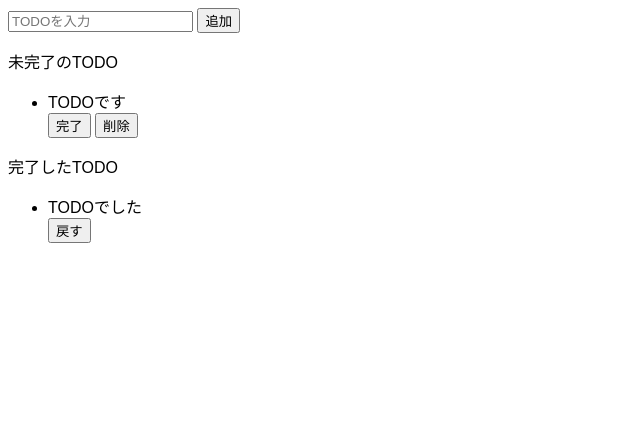
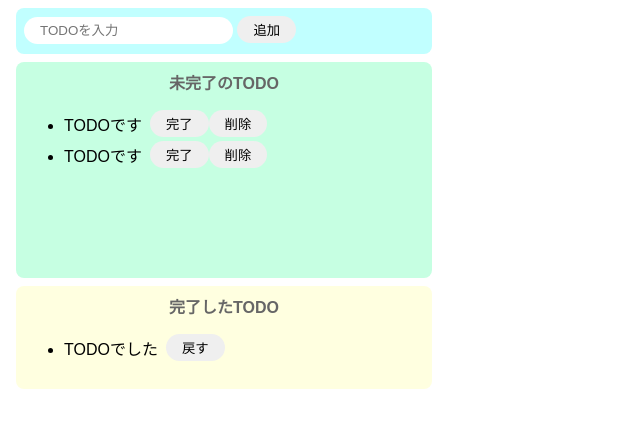
Before and after one commit to ukigumo-shiina3/todo-js, a website built with Parcel: page index.html in a window 1280 px wide. Shown: the whole page, without its empty margins (0-640 px from the left). Built offline with nearby package versions, Linux system fonts and the light colour scheme.

Commit message:
CSSでスタイリング

```diff
--- a/index.html
+++ b/index.html
@@ -6,24 +6,29 @@
   </head>
 
   <body>
-    <div>
+    <div class="input_area">
       <input placeholder="TODOを入力" />
       <button>追加</button>
     </div>
-    <div>
-      <p>未完了のTODO</p>
+    <div class="incomplete_area">
+      <p class="title">未完了のTODO</p>
       <ul>
-        <div>
+        <div class="list_row">
+          <li>TODOです</li>
+          <button>完了</button>
+          <button>削除</button>
+        </div>
+        <div class="list_row">
           <li>TODOです</li>
           <button>完了</button>
           <button>削除</button>
         </div>
       </ul>
     </div>
-    <div>
-      <p>完了したTODO</p>
+    <div class="complete_area">
+      <p class="title">完了したTODO</p>
       <ul>
-        <div>
+        <div class="list_row">
           <li>TODOでした</li>
           <button>戻す</button>
         </div>
--- a/src/styles.css
+++ b/src/styles.css
@@ -1,3 +1,63 @@
 body {
   font-family: sans-serif;
 }
+
+input {
+  border-radius: 16px;
+  border: none;
+  padding: 6px 16px;
+  outline: none;
+}
+
+button {
+  border-radius: 16px;
+  border: none;
+  padding: 4px 16px;
+}
+
+button:hover {
+  background-color: #ff7fff;
+  color: #fff;
+  cursor: pointer;
+}
+
+li {
+  margin-right: 8px;
+}
+
+.input_area {
+  background-color: #c1ffff;
+  width: 400px;
+  height: 30px;
+  padding: 8px;
+  margin: 8px;
+  border-radius: 8px;
+}
+.incomplete_area {
+  background-color: #c6ffe2;
+  width: 400px;
+  min-height: 200px;
+  padding: 8px;
+  margin: 8px;
+  border-radius: 8px;
+}
+.complete_area {
+  background-color: #ffffe0;
+  width: 400px;
+  padding: 8px;
+  margin: 8px;
+  border-radius: 8px;
+}
+
+.title {
+  text-align: center;
+  margin-top: 0;
+  font-weight: bold;
+  color: #666;
+}
+
+.list_row {
+  display: flex;
+  align-items: center;
+  padding-bottom: 4px;
+}
```
